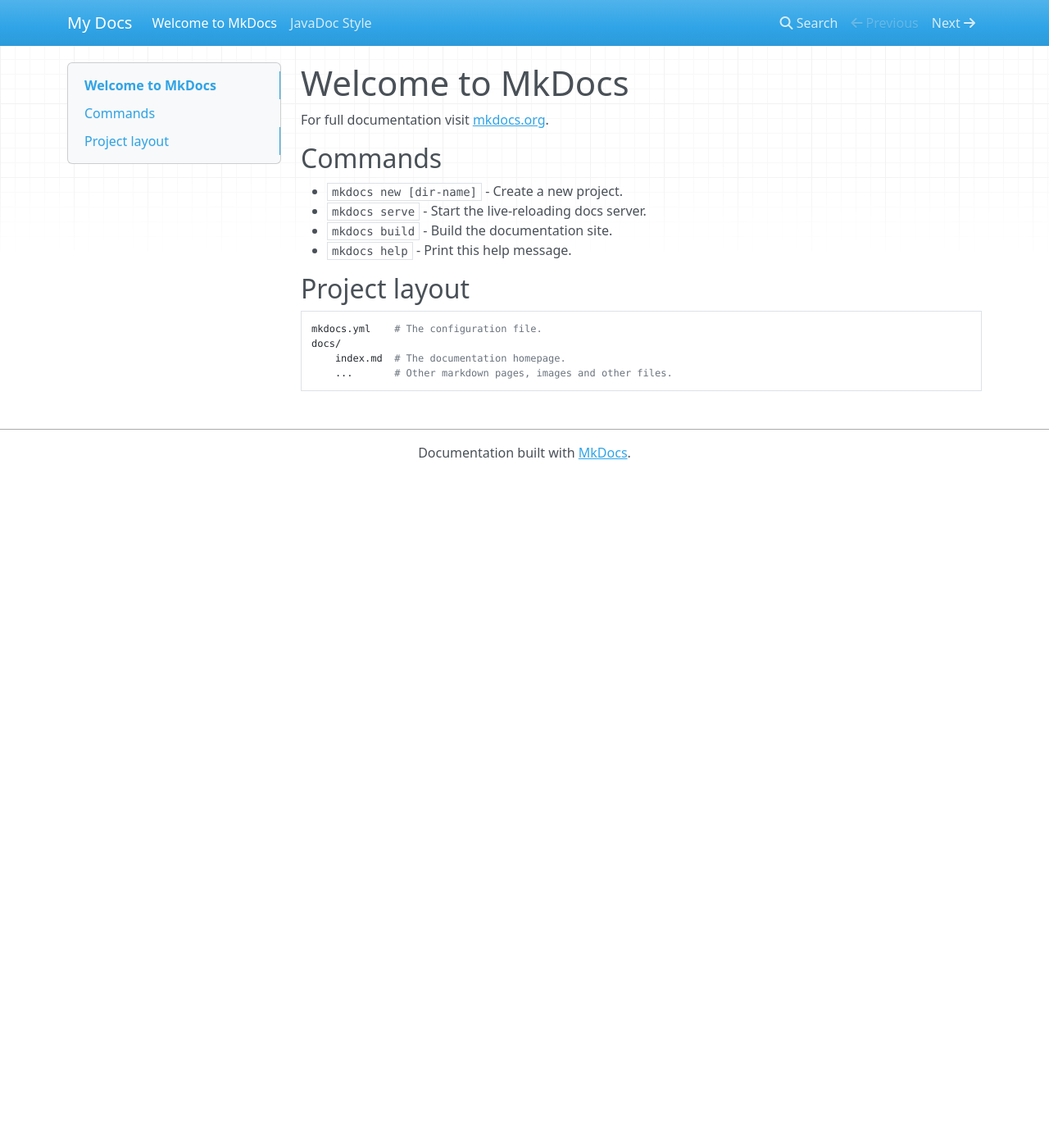
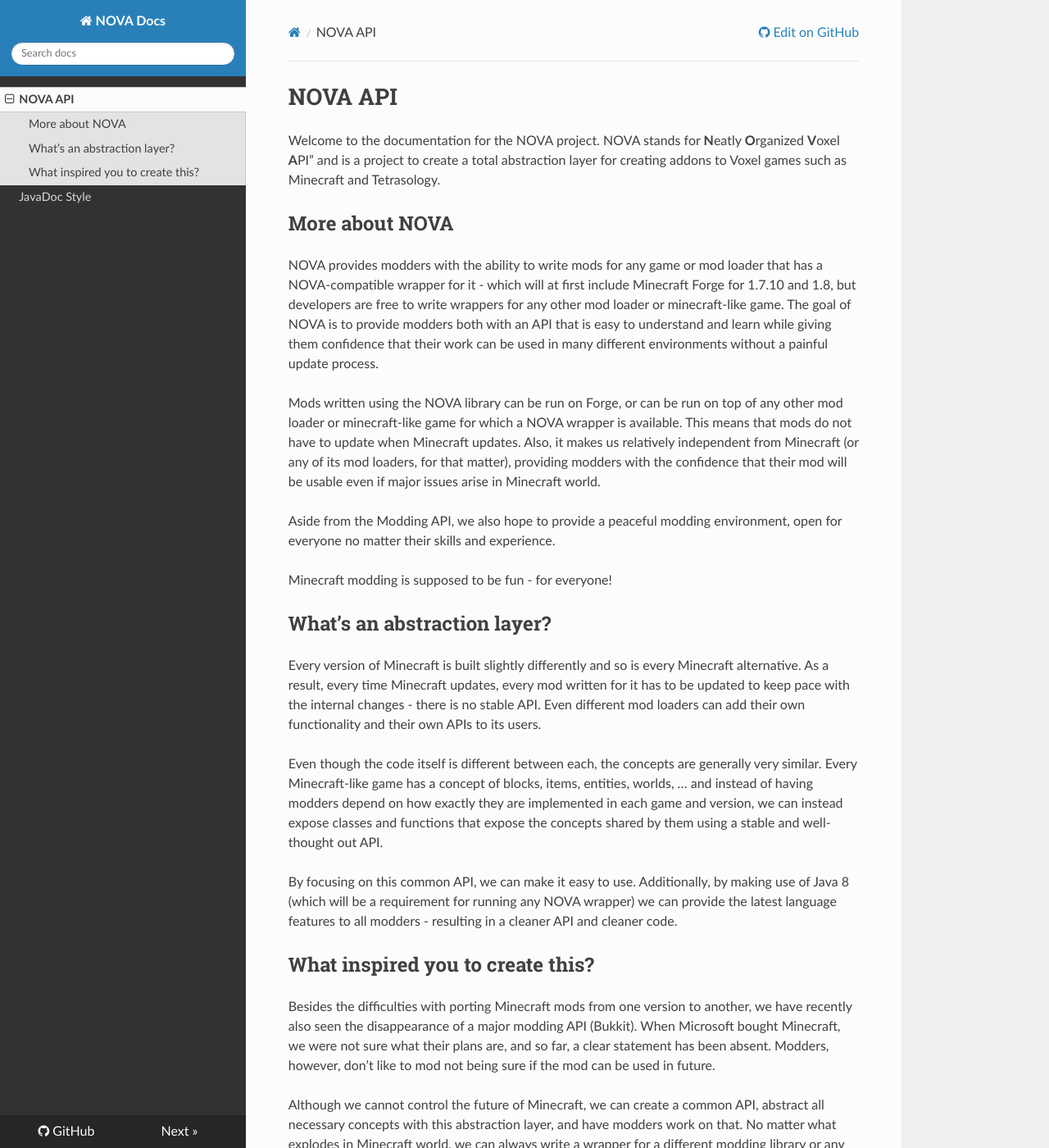
Before and after one commit to NOVA-Team/docs, an MkDocs documentation site: the page built from docs/index.md, in a window 1280 px wide and 1400 px high. Shown: the whole window at 82% size. Built offline with MkDocs 1.6.1, drawn with Linux system fonts in a browser that asks for light colours; nearby versions of some CDN libraries; some of the changed text lies outside the part shown.

Commit message:
Bootstrap docs!

```diff
--- a/docs/index.md
+++ b/docs/index.md
@@ -1,17 +1,23 @@
-# Welcome to MkDocs
+# NOVA API
+Welcome to the documentation for the NOVA project. NOVA stands for **N**eatly **O**rganized **V**oxel **A**PI" and is a project to create a total abstraction layer for creating addons to Voxel games such as Minecraft and Tetrasology.
 
-For full documentation visit [mkdocs.org](http://mkdocs.org).
+## More about NOVA
+NOVA provides modders with the ability to write mods for any game or mod loader that has a NOVA-compatible wrapper for it - which will at first include Minecraft Forge for 1.7.10 and 1.8, but developers are free to write wrappers for any other mod loader or minecraft-like game. The goal of NOVA is to provide modders both with an API that is easy to understand and learn while giving them confidence that their work can be used in many different environments without a painful update process.
 
-## Commands
+Mods written using the NOVA library can be run on Forge, or can be run on top of any other mod loader or minecraft-like game for which a NOVA wrapper is available. This means that mods do not have to update when Minecraft updates. Also, it makes us relatively independent from Minecraft (or any of its mod loaders, for that matter), providing modders with the confidence that their mod will be usable even if major issues arise in Minecraft world.
 
-* `mkdocs new [dir-name]` - Create a new project.
-* `mkdocs serve` - Start the live-reloading docs server.
-* `mkdocs build` - Build the documentation site.
-* `mkdocs help` - Print this help message.
+Aside from the Modding API, we also hope to provide a peaceful modding environment, open for everyone no matter their skills and experience.
 
-## Project layout
+Minecraft modding is supposed to be fun - for everyone!
 
-    mkdocs.yml    # The configuration file.
-    docs/
-        index.md  # The documentation homepage.
-        ...       # Other markdown pages, images and other files.
+## What's an abstraction layer?
+Every version of Minecraft is built slightly differently and so is every Minecraft alternative. As a result, every time Minecraft updates, every mod written for it has to be updated to keep pace with the internal changes - there is no stable API. Even different mod loaders can add their own functionality and their own APIs to its users.
+
+Even though the code itself is different between each, the concepts are generally very similar. Every Minecraft-like game has a concept of blocks, items, entities, worlds, ... and instead of having modders depend on how exactly they are implemented in each game and version, we can instead expose classes and functions that expose the concepts shared by them using a stable and well-thought out API.
+
+By focusing on this common API, we can make it easy to use. Additionally, by making use of Java 8 (which will be a requirement for running any NOVA wrapper) we can provide the latest language features to all modders - resulting in a cleaner API and cleaner code.
+
+## What inspired you to create this?
+Besides the difficulties with porting Minecraft mods from one version to another, we have recently also seen the disappearance of a major modding API (Bukkit). When Microsoft bought Minecraft, we were not sure what their plans are, and so far, a clear statement has been absent. Modders, however, don't like to mod not being sure if the mod can be used in future.
+
+Although we cannot control the future of Minecraft, we can create a common API, abstract all necessary concepts with this abstraction layer, and have modders work on that. No matter what explodes in Minecraft world, we can always write a wrapper for a different modding library or any game that would contain the necessary features. The API is licensed as LGPLv3 and can be used by anyone without any legal worries, ever. And we as developers intend to communicate openly with the modding community to make sure that modders have the functionality they need.
--- a/mkdocs.yml
+++ b/mkdocs.yml
@@ -1 +1,6 @@
-site_name: My Docs
+site_name: NOVA Docs
+theme: readthedocs
+repo_url: https://github.com/NOVAAPI/NovaDocs/
+strict: true
+markdown_extensions:
+    - smarty
```
